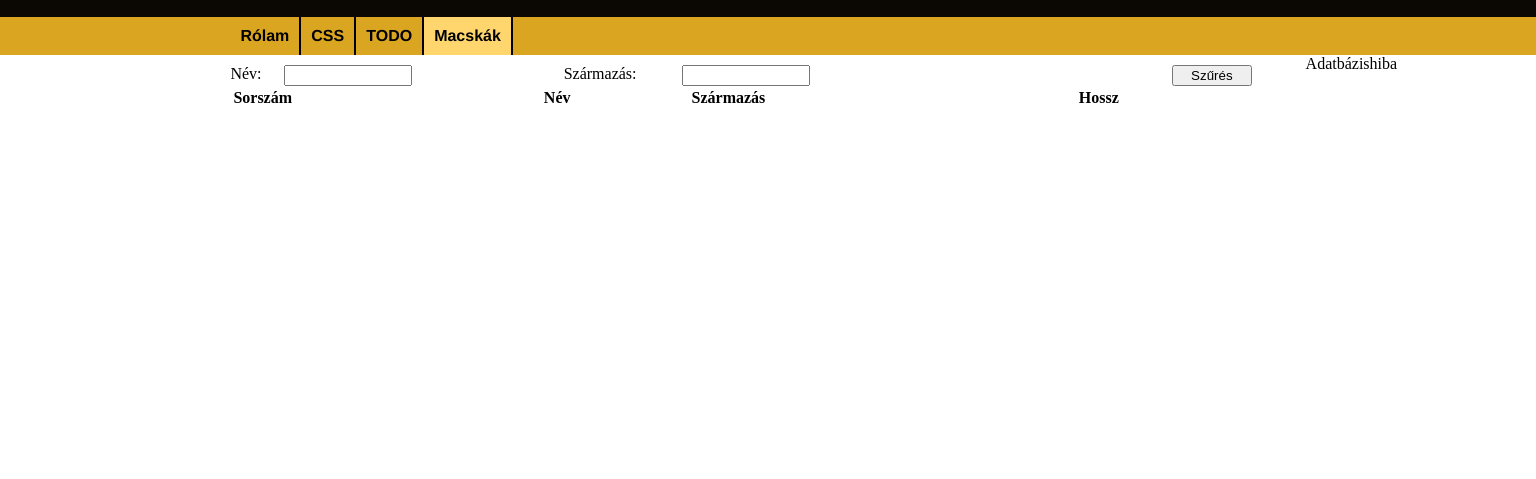
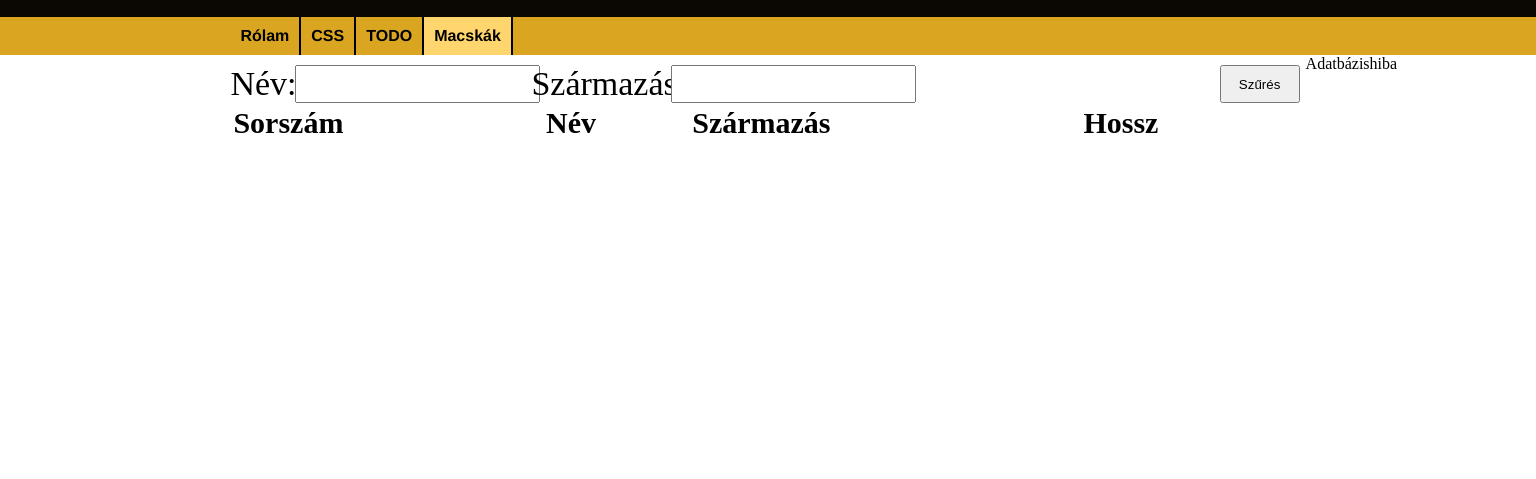
Before and after one commit to puklod/webprog_1, a plain HTML site: page pages/macskak.html in a window 1536 px wide. Shown: the part 321-800 px from the top of the page. Drawn offline with Linux system fonts and the light colour scheme; no server answers.

Commit message:
Macskák reszponzivításán dolgozom

```diff
--- a/css/css.css
+++ b/css/css.css
@@ -120,8 +120,6 @@
     text-align: center;
     z-index: 1;
     padding-top: 5px;
-    width: max-content;
-    justify-self: center;
     padding-bottom: 20px;
   }
 
--- a/css/macskak.css
+++ b/css/macskak.css
@@ -1,12 +1,24 @@
-.input {
-    width: 120px;
+@media(min-width:1350px) {
+  .cat-search-form {
+    grid-template-columns: 6% 22% 13% auto 3% 5%;
+  }
+
+  label {
+    font-size: 34px;
+  }
+  input {
+    width:237px;
+  }
+
+  table {
+  font-size: 30px;
+}
 }
 
+
 .cat-search-form {
-    display: grid;
-  grid-template-columns: 5% 26% 11% auto auto 5%;
+  display: grid;
 }
-
 #search-cat-button {
     width: 80px;
   margin-left: auto;
--- a/css/todo.css
+++ b/css/todo.css
@@ -1,3 +1,9 @@
+@media(max-width:525px) {
+    h1 {
+        font-size: 6vw;
+    }
+}
+
 @media(max-width: 772px) {
     .todo-card {
     grid-template-columns: [text] 80% [remove] 10% [check] 10%;
--- a/js/todo.js
+++ b/js/todo.js
@@ -97,7 +97,7 @@ function inputErrorAction() {
 }
 
 function removeWarning() {
-    if(staticPageElements.inputField.validationMessage !== "")
+    if(staticPageElements.inputField.validity.customError == true)
            staticPageElements.inputField.setCustomValidity("");
 }
 
```
